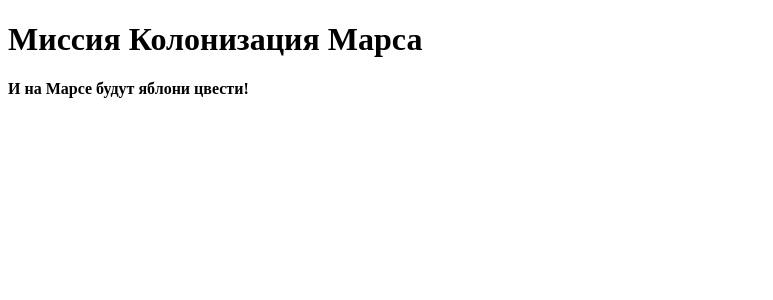
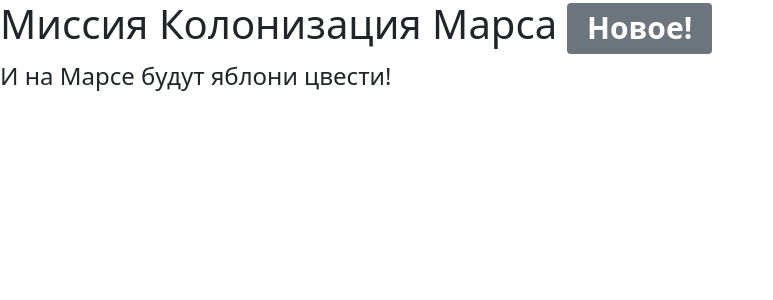
Before and after one commit to dstarichkova/web_2, a Flask app: page /1 in a window 1280 px wide. Shown: the top 300 px of the page, without its empty margins (0-773 px from the left). Run offline with Flask 2, Linux system fonts and the light colour scheme.

Commit message:
исправление ошибки

```diff
--- a/templates/base.html
+++ b/templates/base.html
@@ -2,10 +2,13 @@
 <html lang="en">
 <head>
     <meta charset="UTF-8">
+    <link href="https://cdn.jsdelivr.net/npm/bootstrap@5.1.3/dist/css/bootstrap.min.css" rel="stylesheet" integrity="sha384-1BmE4kWBq78iYhFldvKuhfTAU6auU8tT94WrHftjDbrCEXSU1oBoqyl2QvZ6jIW3" crossorigin="anonymous">
     <title>{{ title }}</title>
 </head>
 <body>
-<h1>Миссия Колонизация Марса</h1>
+<h1>Миссия Колонизация Марса <span class="badge bg-secondary">Новое!</span></h1>
 <h4>И на Марсе будут яблони цвести!</h4>
+{% block content %}
+{% endblock %}
 </body>
 </html>
```
